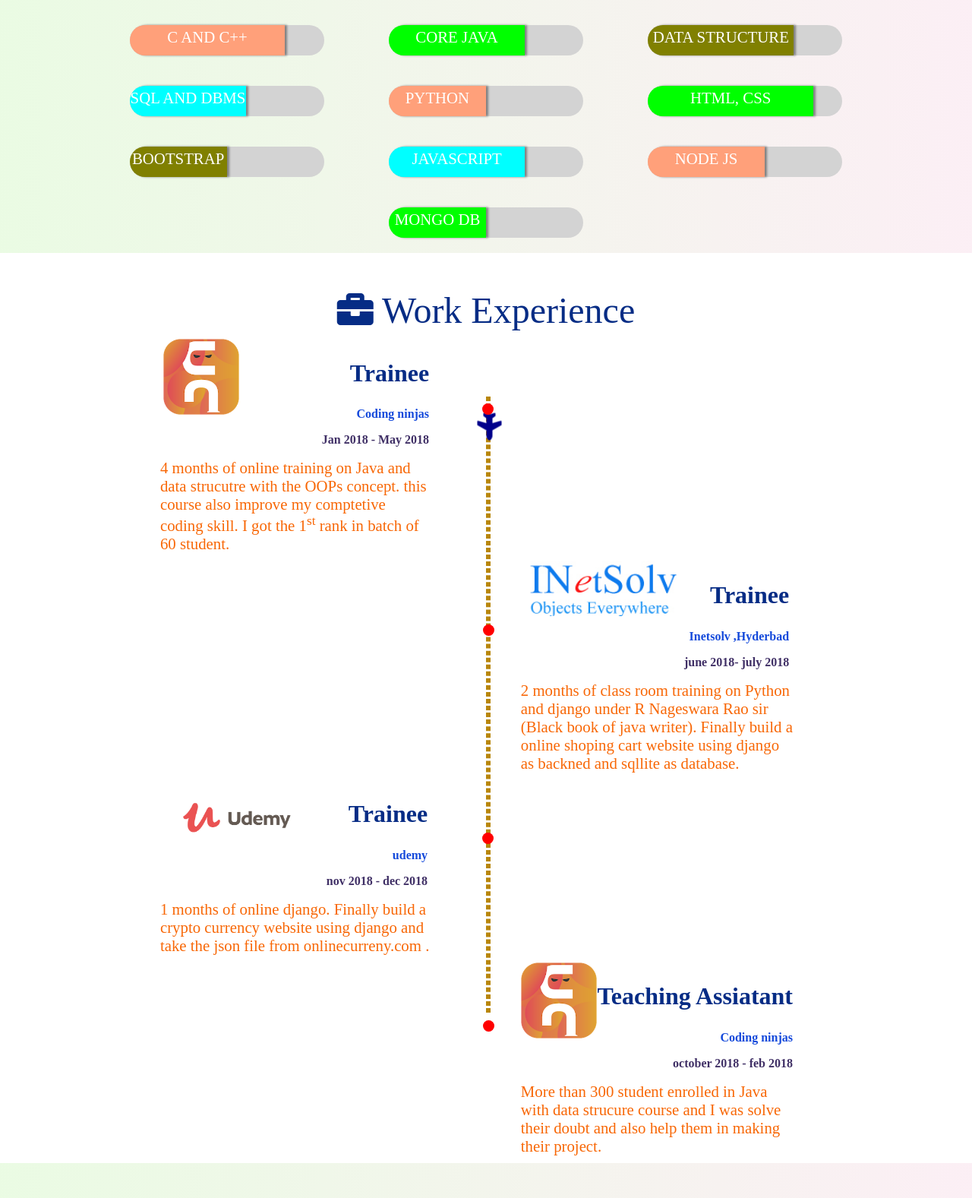
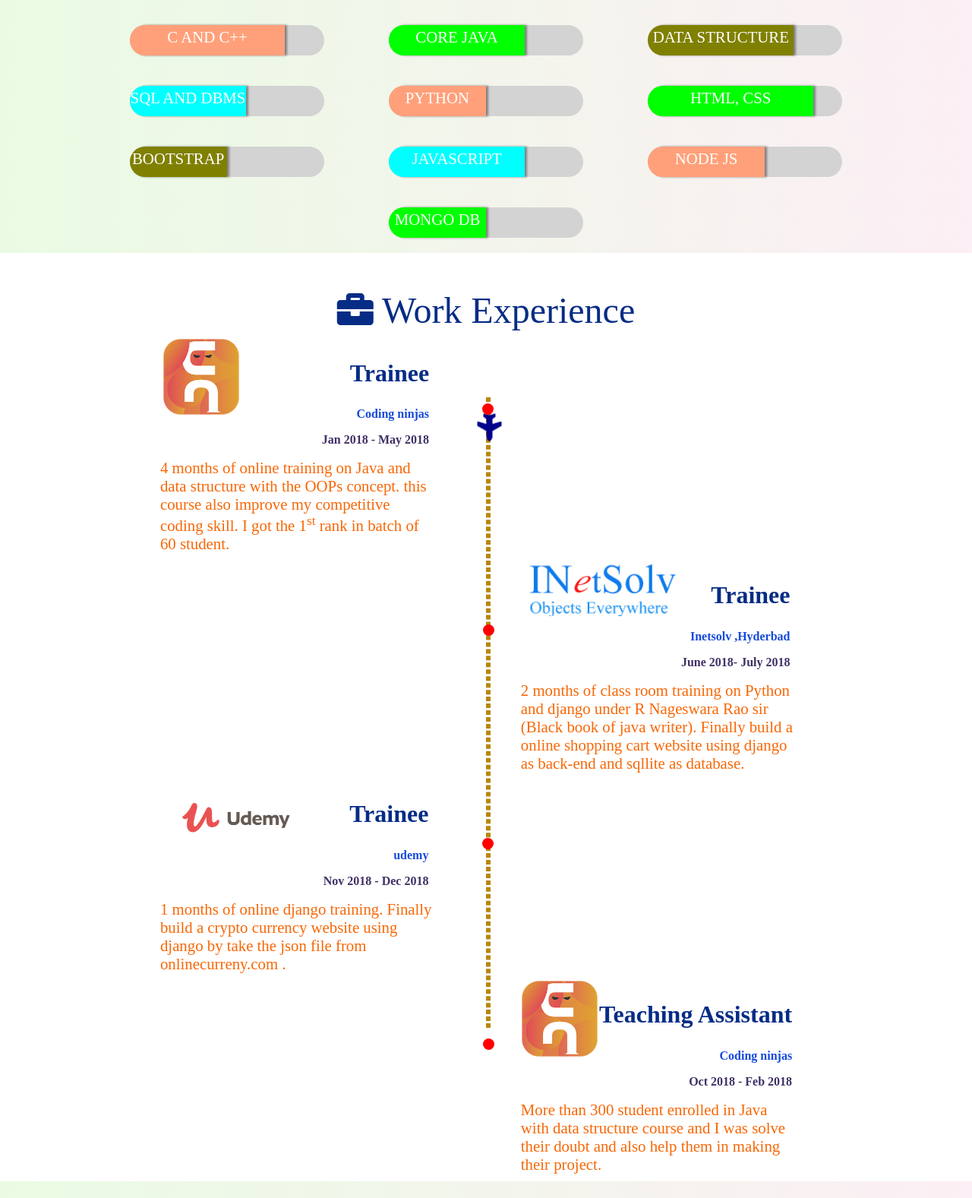
Before and after one commit to sunilkumarmaurya786693/my-resume, a plain HTML site: page index.html in a window 1280 px wide. Shown: the part 1200-2777 px from the top of the page at 76% size. Drawn offline with Linux system fonts and the light colour scheme.

Commit message:
there is some spelling mistake, now it is correct

```diff
--- a/index.html
+++ b/index.html
@@ -25,9 +25,9 @@
                 <li>
                     <a href="#skill">Skill</a>
                 </li>
-                <li><a href="#experience">Experince</a></li>
+                <li><a href="#experience">Experience</a></li>
                 <li><a href="#education">Education</a></li>
-                <li><a href="#port">Portifolio</a></li>
+                <li><a href="#port">Portfolio</a></li>
                 <li><a href="#achivement">Achievement</a></li>
                 <li><a href="#contact">Contact</a></li>
             </ul>
@@ -61,8 +61,8 @@
         <section id="about">
             <img src="images/photo2.jpg" alt="photo" id="photo">
             <div id="detail">
-                Hi My self <strong>Sunil kumar maurya </strong>, Currenty study in 3<sup>rd</sup> year computer scince and engineering. I love to play with
-                the coding problem and solve them . I have good knowledge of data strucure and algorithm and I am Former teaching assistance at coding
+                Hi My self <strong>Sunil kumar maurya </strong>, Currently study in 3<sup>rd</sup> year computer science and engineering. I love to play with
+                the coding problem and solve them . I have good knowledge of data structure and algorithm and I am Former teaching assistance at coding
                 ninjas.
                 <br>
                 Current I am working on <strong> MEAN </strong> (MongoDb, Express , Angular,Nodes JS) and want to be become a professional web developer.
@@ -170,8 +170,8 @@
 </span>
 </span>
 <span class="desc">
-    4 months of online training on Java and data strucutre with the OOPs concept.
-    this course also improve my comptetive coding skill.
+    4 months of online training on Java and data structure with the OOPs concept.
+    this course also improve my competitive coding skill.
     I got the 1<sup>st</sup> rank in batch of 60 student.
 </span>
 
@@ -190,13 +190,13 @@
                 Inetsolv ,Hyderbad
             </h2>
             <h3>
-               june 2018- july 2018
+               June 2018- July 2018
             </h3>
             </span>
             </span>
             <span class="desc">
                 2 months of class room  training on Python and django under R Nageswara Rao sir (Black book of java writer).
-                Finally build a online shoping cart website using django as backned and sqllite as database.
+                Finally build a online shopping cart website using django as back-end and sqllite as database.
 
 
             </span>
@@ -214,12 +214,12 @@
                     udemy
                 </h2>
                 <h3>
-            nov 2018 - dec 2018
+            Nov 2018 - Dec 2018
                 </h3>
                 </span>
                 </span>
                 <span class="desc">
-                    1 months of online django. Finally build a crypto currency  website using django and take the json file from onlinecurreny.com .
+                    1 months of online django training. Finally build a crypto currency  website using django by take the json file from onlinecurreny.com .
 
 
                 </span>
@@ -231,18 +231,18 @@
                         </span>
                         <span>
                     <h1>
-                        Teaching Assiatant
+                        Teaching Assistant
                     </h1>
                     <h2>
                         Coding ninjas
                     </h2>
                     <h3>
-                      october 2018 - feb 2018
+                      Oct 2018 - Feb 2018
                     </h3>
                     </span>
                     </span>
                     <span class="desc">
-                        More than 300 student enrolled in Java with data strucure course and I was solve their doubt and also help them in making their project.
+                        More than 300 student enrolled in Java with data structure course and I was solve their doubt and also help them in making their project.
 
 
 
@@ -340,7 +340,7 @@
                     </span>
                     </span>
                     <span class="desc">
-                       Got <strong>75%</strong> (aggegrate of 4 years) in Aktu from Bundelkhand institute of Engineering and technology (Government college), Jhansi
+                       Got <strong>75%</strong> (aggregate of 4 years) in AKTU from Bundelkhand institute of Engineering and technology (Government college), Jhansi
                        ,Uttar Pradesh
 
 
@@ -359,7 +359,7 @@
                     <div class="project">
                         <img src="images/Screenshot (214).png" alt="">
                         <p>
-                            Online Shoping cart
+                            Online Shopping cart
                         </p>
                     </div>
                     <div class="project">
@@ -436,7 +436,7 @@
                                 Coding ninjas Teaching Assistant
                             </li>
                             <li>
-                                code Jam (2019) first round quallified
+                                code Jam (2019) first round Qualified
                             </li>
                             <li>
                                 Contest rating 1470 on Hackerearth
```
Also changed, not shown: 1 other file.
